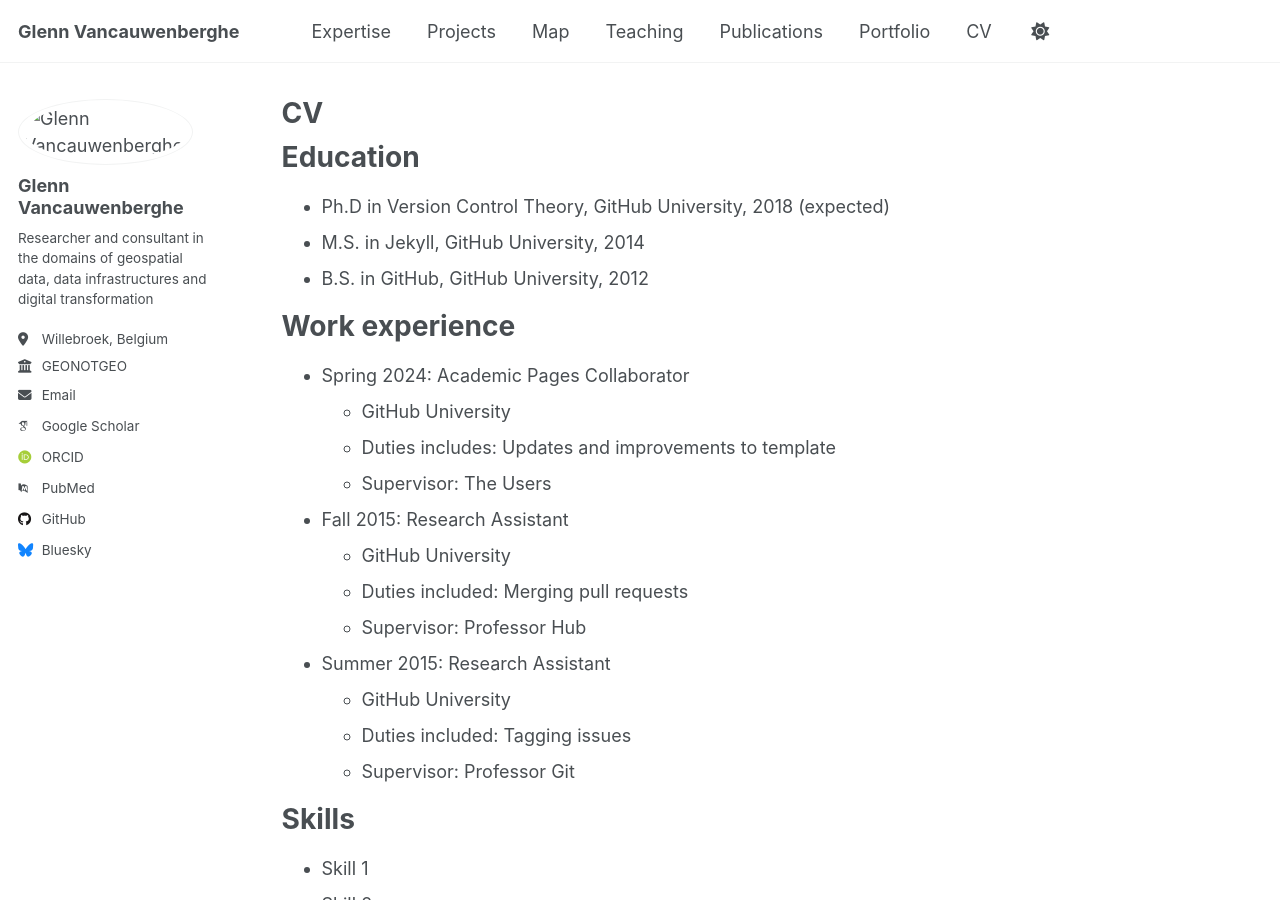
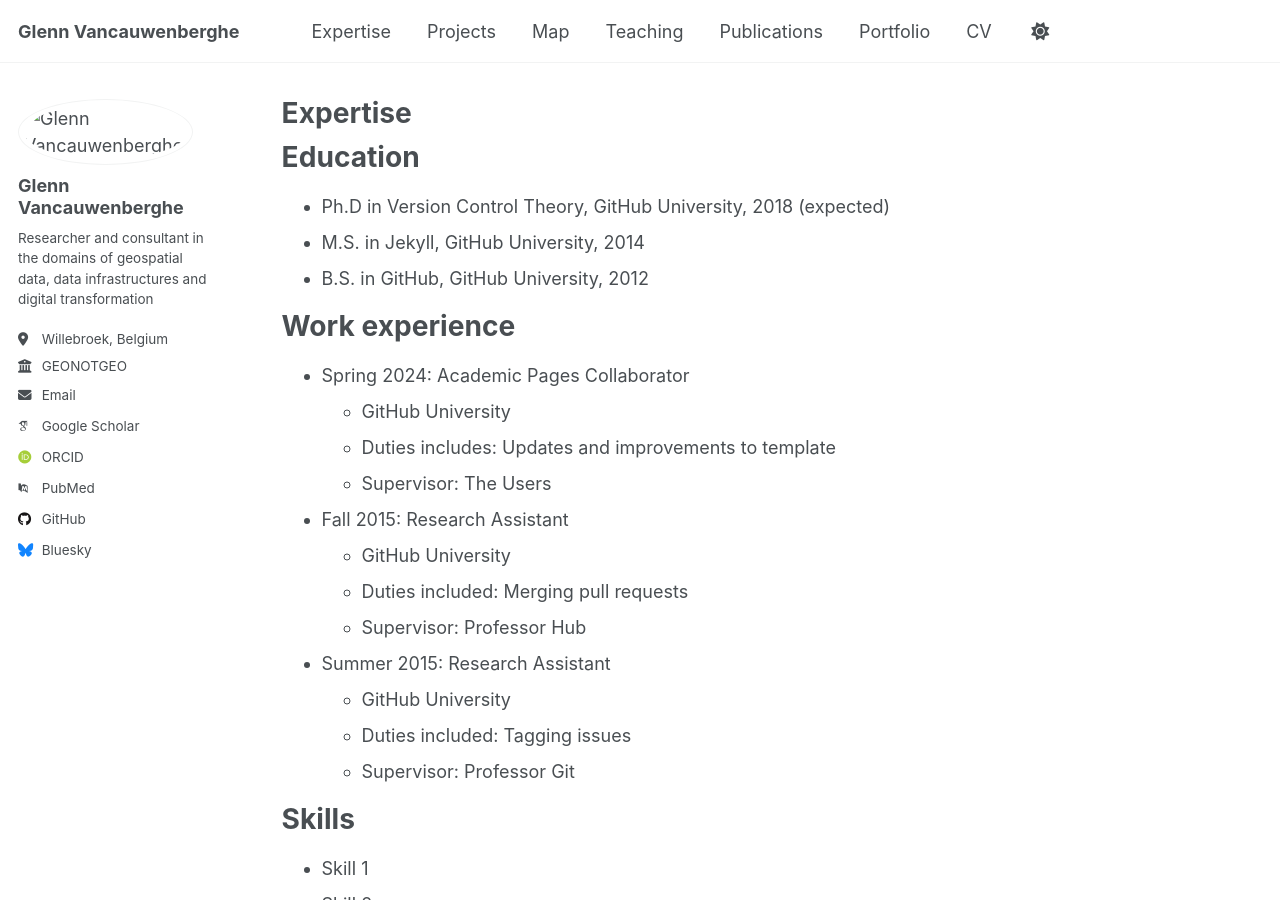
Before and after one commit to GVancauwenberghe/gvancauwenberghe.github.io, a Jekyll site: the page built from _pages/expertise.md, in a window 1280 px wide and 900 px high. Built offline with Jekyll 4.4.1, drawn with Linux system fonts in a browser that asks for light colours; some web fonts are replaced.

Commit message:
Update expertise.md

```diff
--- a/_pages/expertise.md
+++ b/_pages/expertise.md
@@ -1,13 +1,12 @@
 ---
 layout: archive
-title: "CV"
+title: "Expertise"
 permalink: /expertise/
 author_profile: true
-redirect_from:
-  - /expertise
 ---
 
 {% include base_path %}
+
 
 Education
 ======
```
